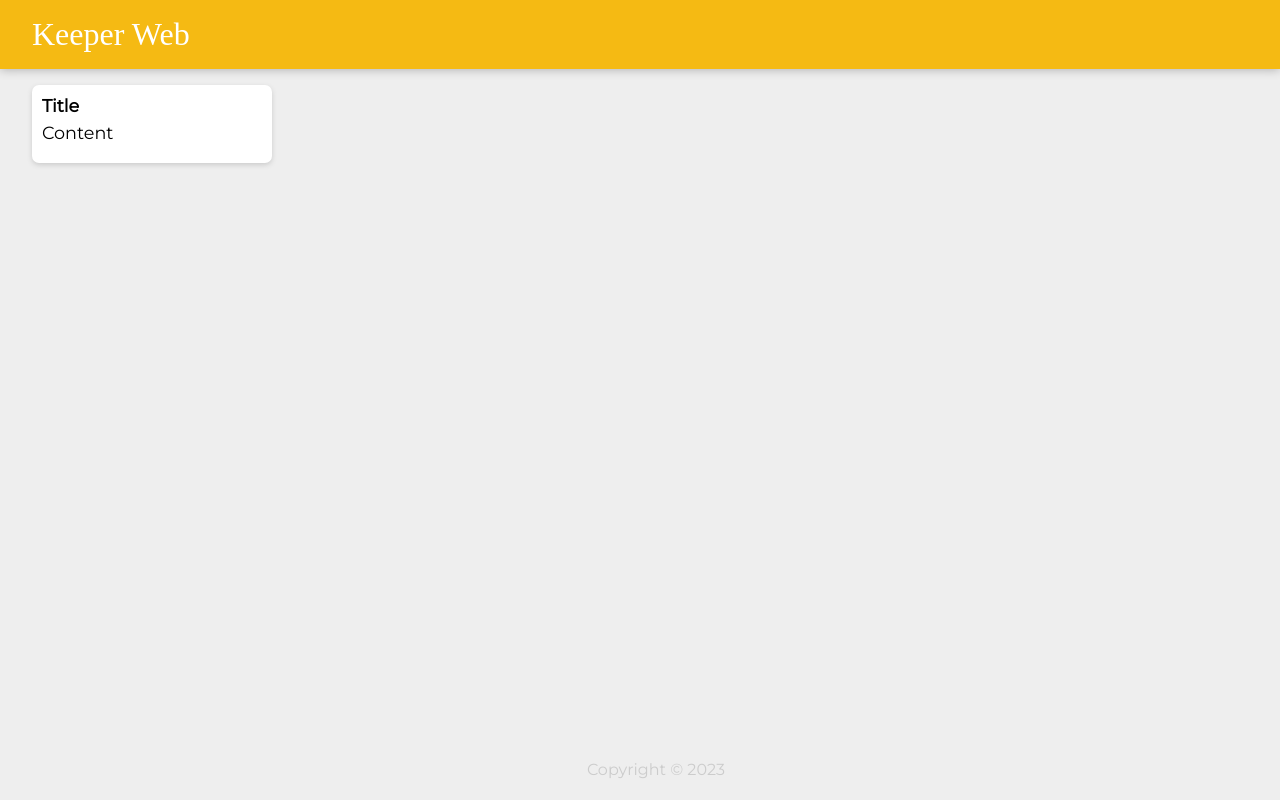
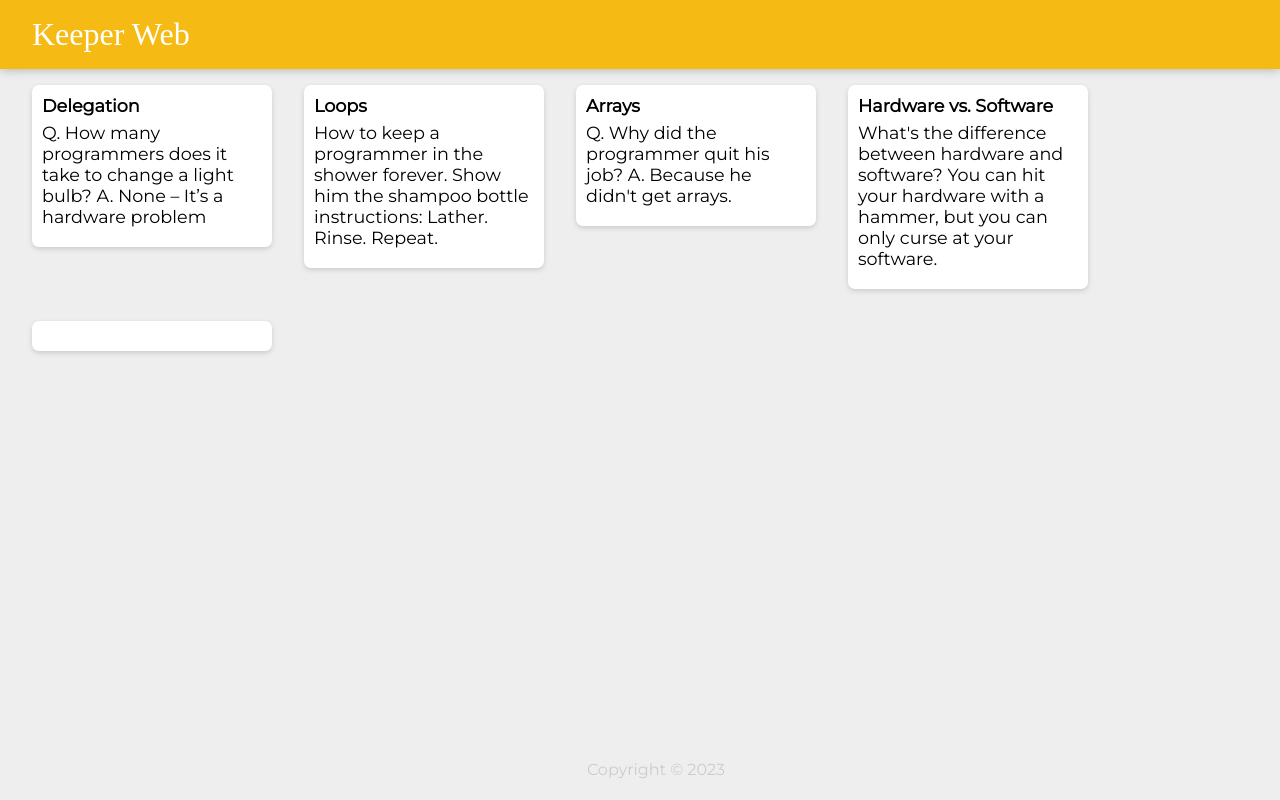
Before and after one commit to Wise-Wizard/Keeper-Website, a React (Create React App) app: page / in a window 1280 px wide. Built offline with nearby package versions, Linux system fonts and the light colour scheme; a web font is replaced by a local one.

Commit message:
Added Notes file

```diff
--- a/src/Components/App.jsx
+++ b/src/Components/App.jsx
@@ -2,11 +2,21 @@
 import Footer from './Footer';
 import Heading from './Header';
 import Note from './Note';
+import notes from '../notes.js';
+
+function createNote(noteDesc){
+    return <Note
+        key={noteDesc.id}
+        title={noteDesc.title}
+        content={noteDesc.content}
+    />
+}
 
 function App(){
     return <div>
     <Heading />
     <Footer />
+    {notes.map(createNote)}
     <Note />
     </div>
 }
--- a/src/Components/Note.jsx
+++ b/src/Components/Note.jsx
@@ -1,7 +1,7 @@
-function Note(){
+function Note(props){
     return <div className="note">
-        <h1>Title</h1>
-        <p>Content</p>
+        <h1>{props.title}</h1>
+        <p>{props.content}</p>
     </div>
 }
 
--- /dev/null
+++ b/src/notes.js
@@ -0,0 +1,30 @@
+/* eslint-disable no-unused-vars */
+
+const notes = [
+    {
+      key: 1,
+      title: "Delegation",
+      content:
+        "Q. How many programmers does it take to change a light bulb? A. None – It’s a hardware problem"
+    },
+    {
+      key: 2,
+      title: "Loops",
+      content:
+        "How to keep a programmer in the shower forever. Show him the shampoo bottle instructions: Lather. Rinse. Repeat."
+    },
+    {
+      key: 3,
+      title: "Arrays",
+      content:
+        "Q. Why did the programmer quit his job? A. Because he didn't get arrays."
+    },
+    {
+      key: 4,
+      title: "Hardware vs. Software",
+      content:
+        "What's the difference between hardware and software? You can hit your hardware with a hammer, but you can only curse at your software."
+    }
+  ]
+
+  export default notes;
```
Also changed, not shown: src/Components/Footer.jsx (line endings or trailing spaces).
